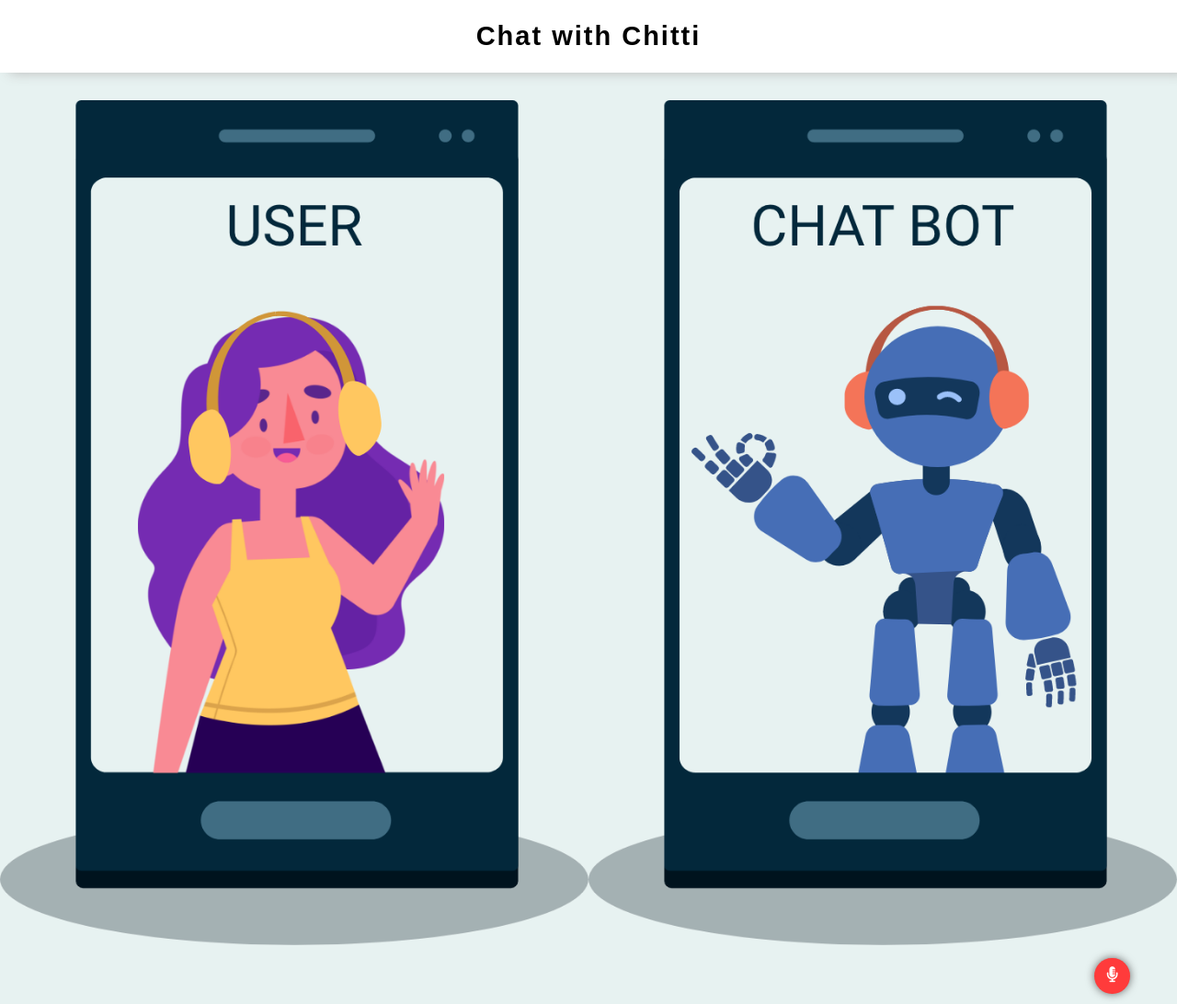
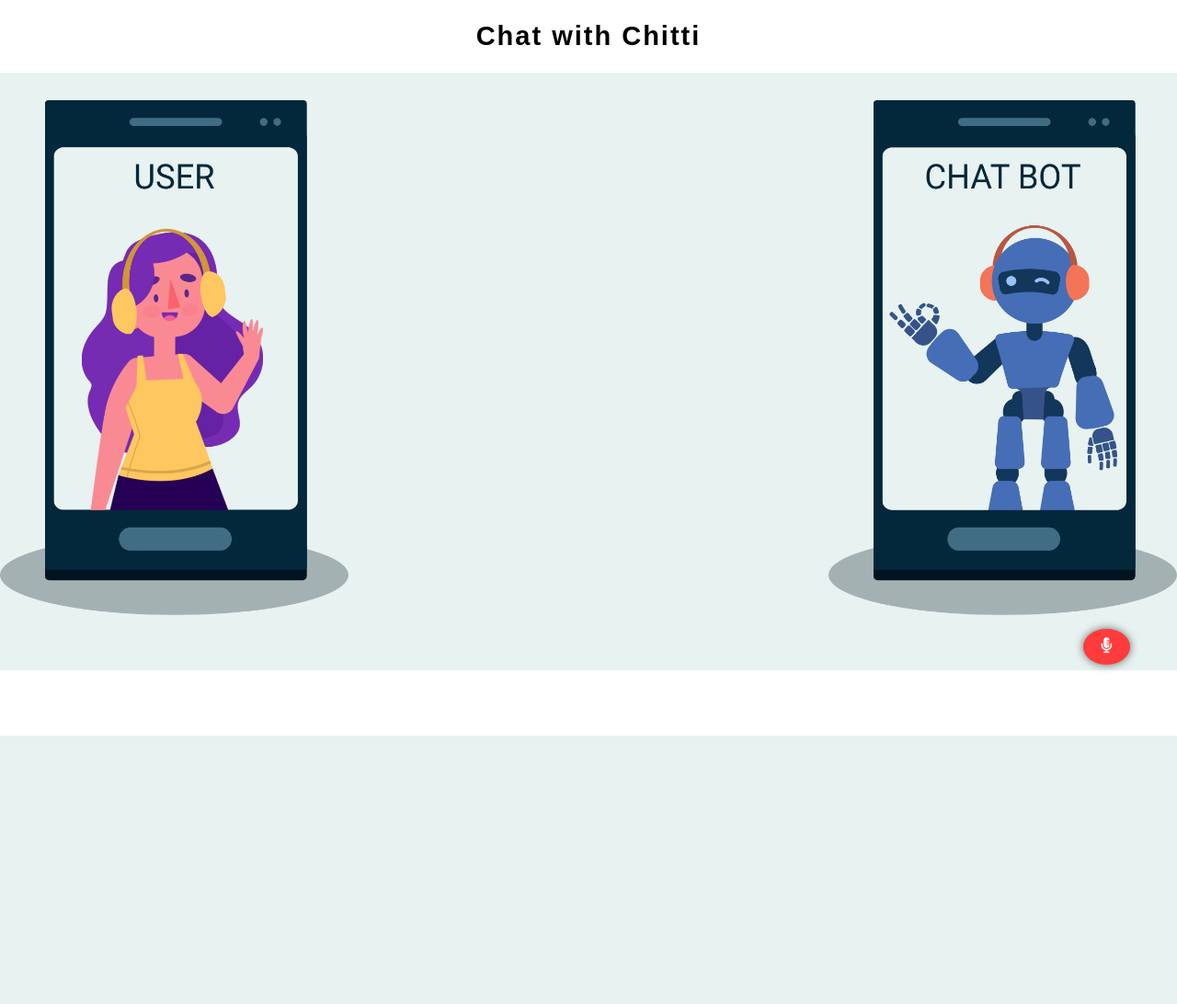
Before and after one commit to SKundu312/ChatBot-JS, a PHP site: page /chatbot.html in a window 1280 px wide. Shown: the whole page at 92% size. After the commit the page ends 800 px from the top, so only its background shows below. Run offline with PHP 8.4, Linux system fonts and the light colour scheme; some libraries are stand-ins or nearby versions; some web fonts are replaced.

Commit message:
Made changes in UI

```diff
--- a/bot.css
+++ b/bot.css
@@ -1,8 +1,10 @@
 *{
     margin:0;
-    position: relative;
+    padding: 0;
     font-family: 'Otomanopee One', sans-serif;
     max-width:100%;
+    max-height: 100%;
+
 }
 button{
     position: absolute;
@@ -15,7 +17,9 @@ button{
     padding: 6px;
     font-size: 17px;
     color: white;
-    width: 3%;
+    height: 3em;
+  width: 3em;
+
     height: 39px;
     cursor: pointer;
     box-shadow: 0 0 10px #666;
@@ -39,4 +43,75 @@ main{
     padding-top: 30px;
     padding-bottom: 60px;
     display:flex;
+    position: relative;
+    height:70vh;
 }
+
+.chatbot-area {
+    float: right;
+    right: 80px;
+    left: auto;
+}
+.user-area img, .chatbot-area img {
+    width: 100%;
+    margin: auto;
+}
+
+.user-area img{left: 0;
+}
+.chatarea-main {
+    width: 42%;
+    margin: 0 auto;
+
+}
+.chatarea-outer {
+    width: 100%;
+    float: left;
+}
+.chatbot-area .chatarea-main{float: left;}
+.chatarea.user {
+    float: right;
+    width: 40%;
+    padding: 20px 0;
+}
+
+.chatarea-inner {
+    float: left;
+    width: 60%;
+    padding: 10px;
+    color: #fff;
+    position: relative;
+    margin: 5px 0;
+}
+.chatarea-inner.user{
+    background: #6522A4;
+}
+.chatarea-inner.bot{
+    background: #466EB6 ;
+    float: right;
+
+}
+.chatarea-inner.user:before {
+    content: '';
+    position: absolute;
+    border-right: 20px solid #6522A4;
+    border-top: 20px solid transparent;
+    border-bottom: 0px solid transparent;
+    bottom: 0;
+    left: -20px;
+}
+.chatarea-inner.bot:before {
+    content: '';
+    position: absolute;
+    border-left: 20px solid #466EB6;
+    border-top: 20px solid transparent;
+    border-bottom: 0px solid transparent;
+    bottom: 0;
+    right: -20px;
+}
+
+.chatbot-area .chatarea-inner{float: left;}
+
+img{
+    height: 100vh;
+}
```
Also changed, not shown: bot.js (added, +83 -0 lines), chatbot.html (+3 -87 lines).
